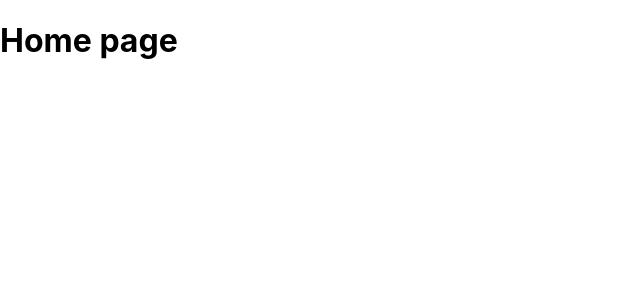
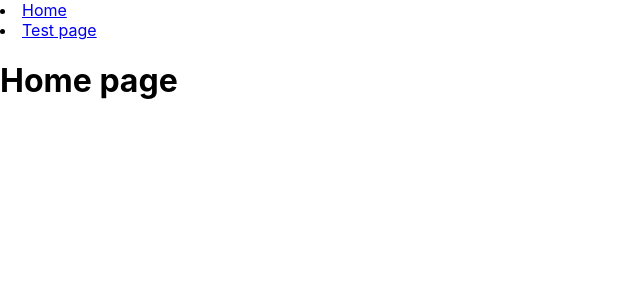
Before and after one commit to Hildan94/duckStore, a React (Create React App) app in the folder web/: page / in a window 1280 px wide. Shown: the top 300 px of the page, without its empty margins (0-640 px from the left). Built offline with nearby package versions, Linux system fonts and the light colour scheme.

Commit message:
added navigation to the different pages

```diff
--- a/web/src/App.js
+++ b/web/src/App.js
@@ -1,15 +1,27 @@
 import './App.css';
-import {Route, Routes} from "react-router-dom";
+import {Link, Route, Routes} from "react-router-dom";
 import { TestPage } from "./pages/TestPage";
 import { Home } from "./pages/Home";
 
 function App() {
 
-    return <Routes>
-        <Route path ="/" element={<Home />} />
-        <Route path ="/testPage" element={<TestPage />} />
-    </Routes>
+    return(
 
+        <div>
+            <nav>
+                <li>
+                    <Link to="/">Home</Link>
+                </li>
+                <li>
+                    <Link to="testPage">Test page</Link>
+                </li>
+            </nav>
+            <Routes>
+                <Route path="/" element={<Home/>}/>
+                <Route path="/testPage" element={<TestPage/>}/>
+            </Routes>
+        </div>
+    )
 }
 
 export default App;
```
